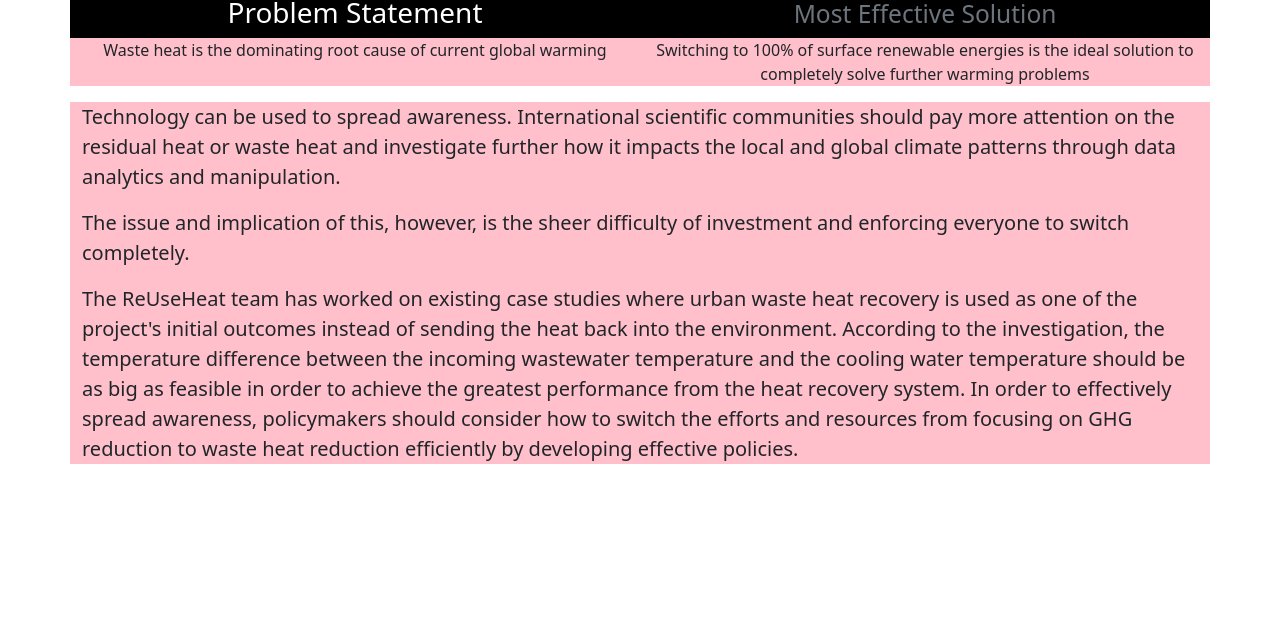
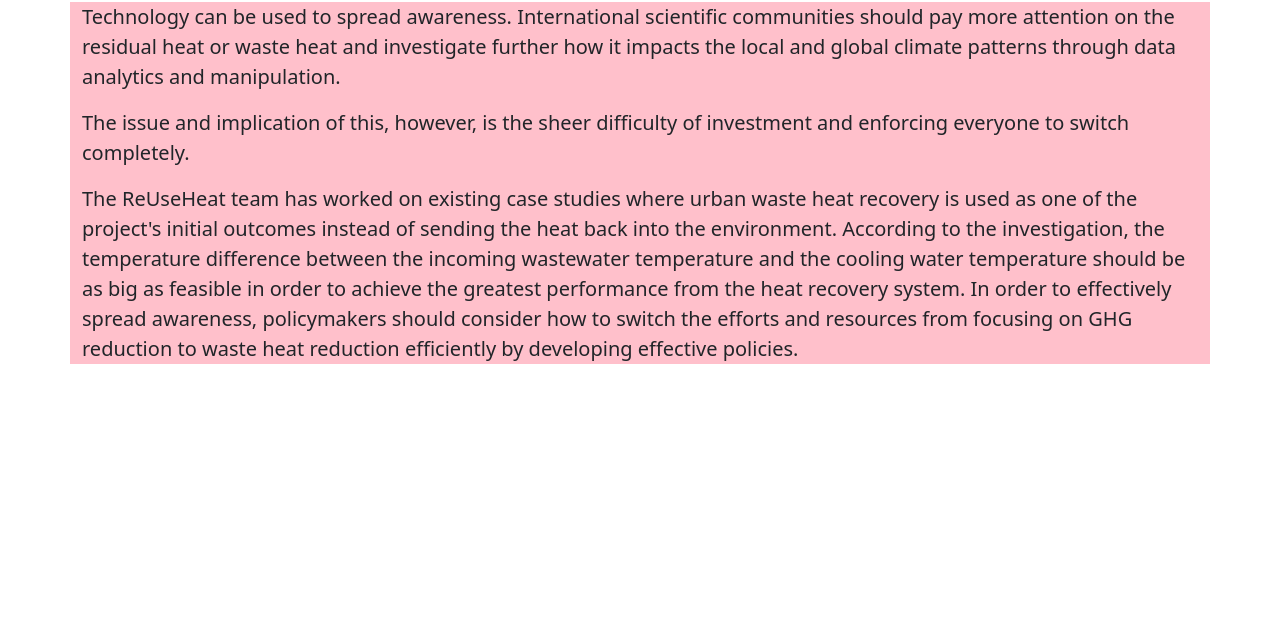
Before and after one commit to penguinsurfer/penguinsurferGeorgeKong, a plain HTML site: page CaseStudyGeorge.html in a window 1280 px wide. Shown: the part 162-800 px from the top of the page. Drawn offline with nearby package versions, Linux system fonts and the light colour scheme.

Commit message:
Updates to Root Causes and Case Study

```diff
--- a/CaseStudyGeorge.html
+++ b/CaseStudyGeorge.html
@@ -38,26 +38,6 @@
         <h1 class="display-2">Case Study</h1>
     </div>
 
-    <div class="container text-center" style="background-color: pink">
-        <div class="row">
-            <span class="border"></span>
-          <div class="col" style="background-color: black; color: white" >
-            <h3>Problem Statement</h3>
-          </div>
-          <div class="col" style="background-color: black; color: white">
-            <h3><small class="text-muted">Most Effective Solution</small></h3>
-          </div>
-        </div>
-        <div class="row">
-          <div class="col">
-            Waste heat is the dominating root cause of current global warming
-          </div>
-          <div class="col">
-            Switching to 100% of surface renewable energies is the ideal solution to completely solve further warming problems
-          </div>
-
-        </div>
-      </div>
       <div class="container" style="background-color: pink;">
       <p></p>
       <p class="lead"> Technology can be used to spread awareness. International scientific communities should pay more attention on the residual heat or waste heat and investigate further how it impacts the local and global climate patterns through data analytics and manipulation.
```
Also changed, not shown: RootCausesGeorge.html (+2 -2 lines).
